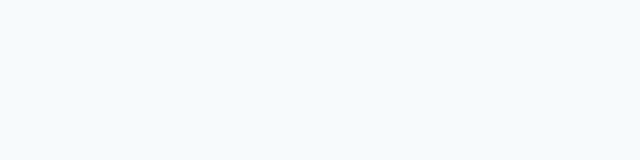
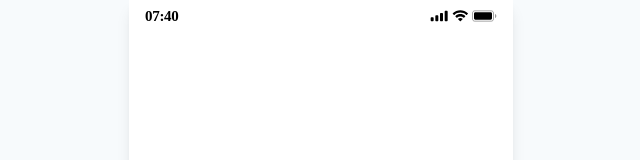
Before and after one commit to sdiantho/you-sc, a Vue app: page / in a window 1280 px wide. Shown: the top 160 px of the page, without its empty margins (319-959 px from the left). Built offline with nearby package versions, Linux system fonts and the light colour scheme; a web font is replaced by a local one.

Commit message:
tambah momentjs dan buat statusbar

```diff
--- a/package.json
+++ b/package.json
@@ -10,6 +10,7 @@
   "dependencies": {
     "autoprefixer": "^9.8.0",
     "core-js": "^3.6.5",
+    "moment": "^2.26.0",
     "tailwindcss": "^1.4.6",
     "vue": "^2.6.11"
   },
--- a/src/App.vue
+++ b/src/App.vue
@@ -1,12 +1,19 @@
 <template>
   <div class="flex justify-center w-screen h-screen bg-gray-100">
-    <div class="h-screen max-w-sm bg-white shadow-lg"></div>
+    <div class="relative w-full h-screen max-w-sm bg-white shadow-lg">
+      <statusbar />
+    </div>
   </div>
 </template>
 
 <script>
+import statusbar from "@/components/_statusbar.vue";
+
 export default {
-  name: "app"
+  name: "app",
+  components: {
+    statusbar
+  }
 };
 </script>
 
--- /dev/null
+++ b/src/components/_statusbar.vue
@@ -0,0 +1,100 @@
+<template>
+  <div id="__statusbar" class="absolute top-0 w-full h-8 text-black">
+    <div class="container flex items-center justify-between h-full">
+      <div id="__jam" v-text="dataJam"></div>
+      <div class="flex space-x-1">
+        <div id="__signal">
+          <svg
+            width="18"
+            height="12"
+            viewBox="0 0 18 12"
+            fill="none"
+            xmlns="http://www.w3.org/2000/svg"
+          >
+            <path
+              fill-rule="evenodd"
+              clip-rule="evenodd"
+              d="M16.666 0.666504H15.666C15.1137 0.666504 14.666 1.11422 14.666 1.6665V10.3332C14.666 10.8855 15.1137 11.3332 15.666 11.3332H16.666C17.2183 11.3332 17.666 10.8855 17.666 10.3332V1.6665C17.666 1.11422 17.2183 0.666504 16.666 0.666504ZM10.9993 2.99984H11.9993C12.5516 2.99984 12.9993 3.44755 12.9993 3.99984V10.3332C12.9993 10.8855 12.5516 11.3332 11.9993 11.3332H10.9993C10.4471 11.3332 9.99935 10.8855 9.99935 10.3332V3.99984C9.99935 3.44755 10.4471 2.99984 10.9993 2.99984ZM7.33268 5.33317H6.33268C5.7804 5.33317 5.33268 5.78089 5.33268 6.33317V10.3332C5.33268 10.8855 5.7804 11.3332 6.33268 11.3332H7.33268C7.88497 11.3332 8.33268 10.8855 8.33268 10.3332V6.33317C8.33268 5.78089 7.88497 5.33317 7.33268 5.33317ZM2.66602 7.33317H1.66602C1.11373 7.33317 0.666016 7.78089 0.666016 8.33317V10.3332C0.666016 10.8855 1.11373 11.3332 1.66602 11.3332H2.66602C3.2183 11.3332 3.66602 10.8855 3.66602 10.3332V8.33317C3.66602 7.78089 3.2183 7.33317 2.66602 7.33317Z"
+              fill="currentColor"
+            />
+          </svg>
+        </div>
+        <div id="__wifi">
+          <svg
+            width="16"
+            height="12"
+            viewBox="0 0 16 12"
+            fill="none"
+            xmlns="http://www.w3.org/2000/svg"
+          >
+            <path
+              fill-rule="evenodd"
+              clip-rule="evenodd"
+              d="M8.32997 2.60789C10.5459 2.60799 12.677 3.45943 14.283 4.98623C14.4039 5.1041 14.5972 5.10261 14.7163 4.98289L15.8723 3.81623C15.9326 3.7555 15.9662 3.67325 15.9657 3.58767C15.9652 3.50209 15.9306 3.42024 15.8696 3.36023C11.6545 -0.67932 5.00473 -0.67932 0.789632 3.36023C0.728573 3.4202 0.693929 3.50202 0.693366 3.5876C0.692803 3.67318 0.726368 3.75546 0.786632 3.81623L1.94297 4.98289C2.06199 5.1028 2.25544 5.10428 2.3763 4.98623C3.98245 3.45933 6.11385 2.60789 8.32997 2.60789ZM8.32997 6.40356C9.54745 6.40349 10.7215 6.85602 11.624 7.67323C11.746 7.78921 11.9383 7.78669 12.0573 7.66756L13.212 6.50089C13.2728 6.4397 13.3065 6.35668 13.3056 6.27042C13.3048 6.18415 13.2693 6.10184 13.2073 6.04189C10.4591 3.48551 6.20316 3.48551 3.45497 6.04189C3.39289 6.10184 3.35747 6.18419 3.35665 6.27049C3.35584 6.35678 3.3897 6.43979 3.45063 6.50089L4.60497 7.66756C4.72395 7.78669 4.91624 7.78921 5.0383 7.67323C5.94017 6.85656 7.11328 6.40406 8.32997 6.40356ZM10.643 8.95738C10.6447 9.04389 10.6107 9.12729 10.549 9.18789L8.55163 11.2036C8.49308 11.2628 8.41326 11.2961 8.32997 11.2961C8.24667 11.2961 8.16685 11.2628 8.1083 11.2036L6.11063 9.18789C6.04892 9.12724 6.01497 9.04381 6.0168 8.95731C6.01863 8.8708 6.05608 8.78888 6.1203 8.73089C7.39587 7.65201 9.26406 7.65201 10.5396 8.73089C10.6038 8.78893 10.6412 8.87087 10.643 8.95738Z"
+              fill="currentColor"
+            />
+          </svg>
+        </div>
+        <div id="__battery">
+          <svg
+            width="25"
+            height="12"
+            viewBox="0 0 25 12"
+            fill="none"
+            xmlns="http://www.w3.org/2000/svg"
+          >
+            <path
+              opacity="0.35"
+              d="M2.66667 0.833496H19.3333C20.53 0.833496 21.5 1.80355 21.5 3.00016V9.00016C21.5 10.1968 20.53 11.1668 19.3333 11.1668H2.66667C1.47005 11.1668 0.5 10.1968 0.5 9.00016V3.00016C0.5 1.80354 1.47005 0.833496 2.66667 0.833496Z"
+              stroke="black"
+            />
+            <path
+              opacity="0.4"
+              d="M23 4V8C23.8047 7.66122 24.328 6.87313 24.328 6C24.328 5.12687 23.8047 4.33878 23 4"
+              fill="currentColor"
+            />
+            <path
+              d="M2 3.66683C2 2.93045 2.59695 2.3335 3.33333 2.3335H18.6667C19.403 2.3335 20 2.93045 20 3.66683V8.3335C20 9.06987 19.403 9.66683 18.6667 9.66683H3.33333C2.59695 9.66683 2 9.06988 2 8.3335V3.66683Z"
+              fill="currentColor"
+            />
+          </svg>
+        </div>
+      </div>
+    </div>
+  </div>
+</template>
+
+<script>
+import moment from "moment";
+moment.locale("id");
+
+export default {
+  name: "component.statusbar",
+  data() {
+    return {
+      dataJam: ""
+    };
+  },
+
+  created() {
+    setInterval(this.getTime, 1000);
+  },
+
+  methods: {
+    getTime() {
+      this.dataJam = moment().format("hh:mm");
+    }
+  }
+};
+</script>
+
+<style lang="scss" scoped>
+#__statusbar {
+  font-size: 15px;
+  letter-spacing: -0.02em;
+  #__jam {
+    font-family: "SF Text";
+    font-weight: 600;
+  }
+}
+</style>
```
Also changed, not shown: 1 other file (tests, documents, lock files or other folders).
